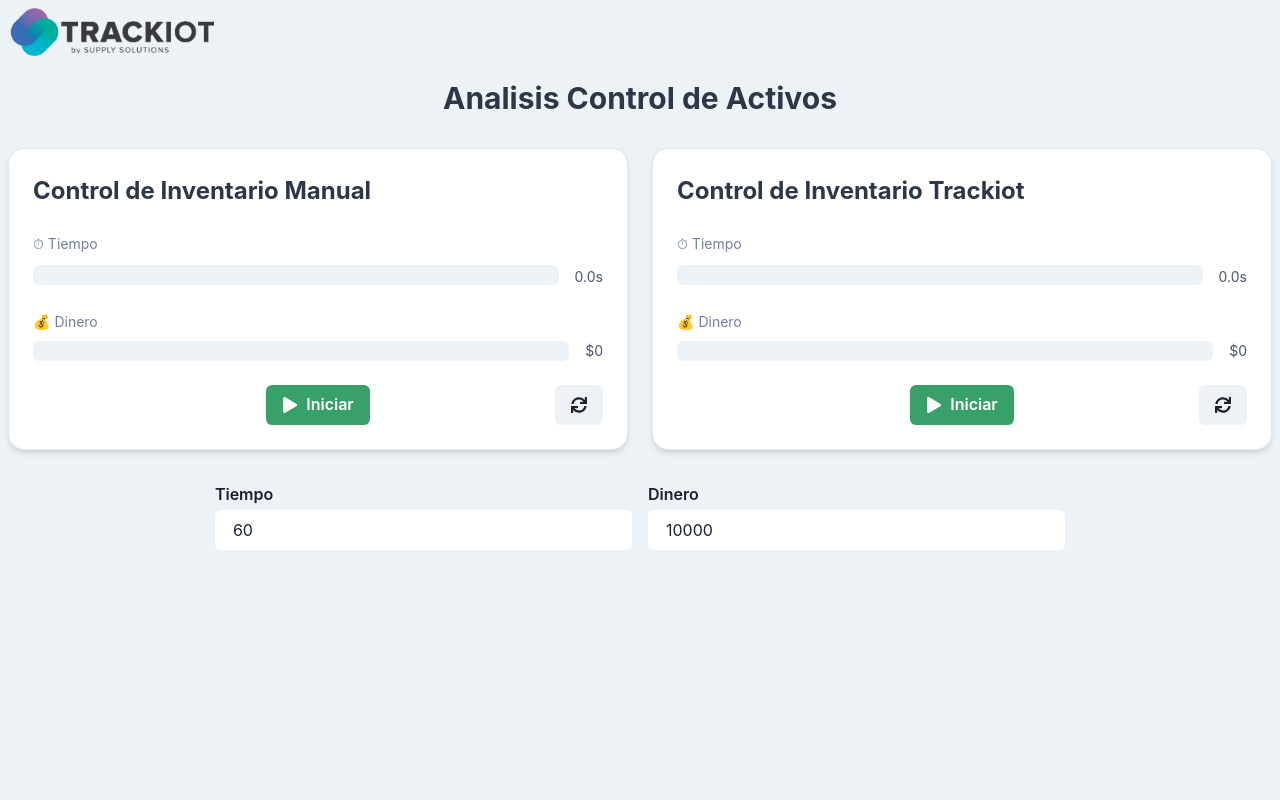
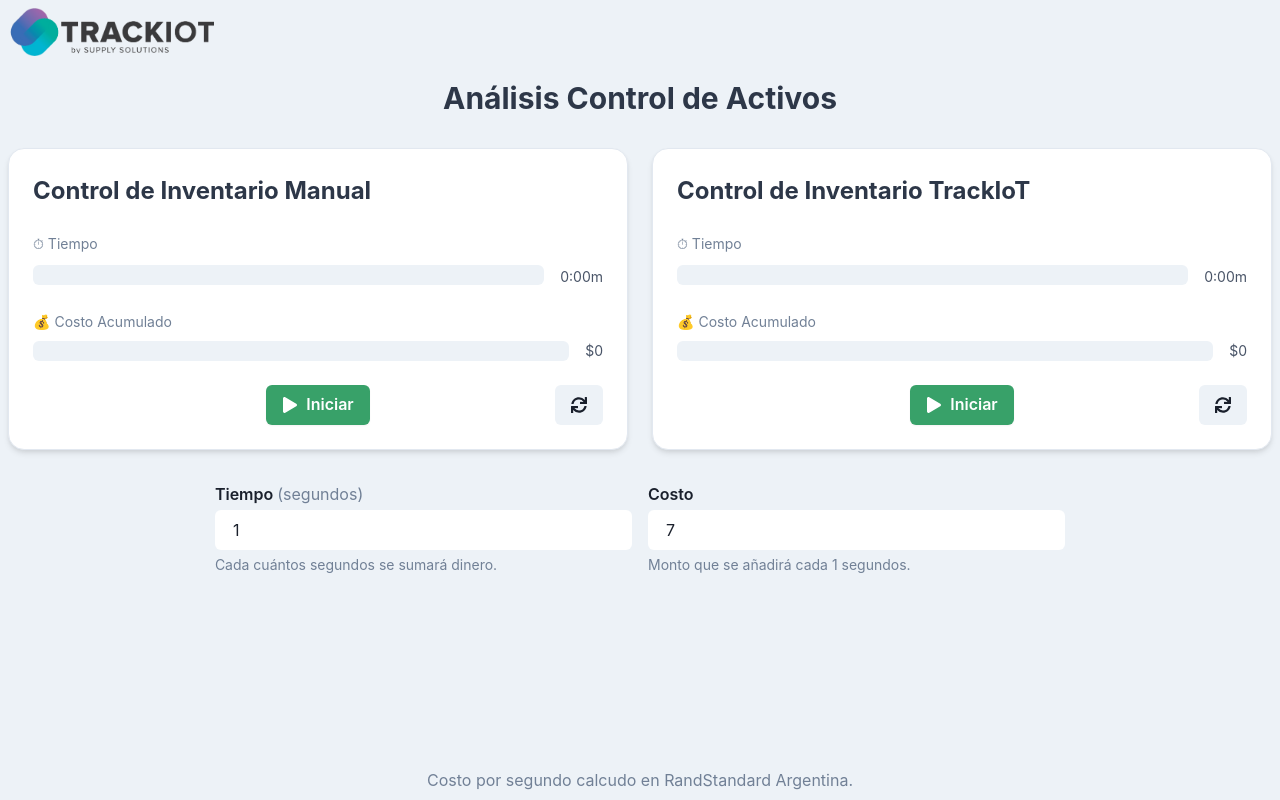
Before and after one commit to PDV10/TrackIoT-Timer, a React (Vite) app: page / in a window 1280 px wide. Built offline with nearby package versions, Linux system fonts and the light colour scheme.

Commit message:
se agregan cambios

```diff
--- a/src/App.tsx
+++ b/src/App.tsx
@@ -30,14 +30,10 @@
 		panel2Money,
 		reset,
 		isOpen,
-		panel1Config,
-		panel2Config,
 		isSplashVisible,
 		openResumen,
 		setDurationInput,
 		setMaxMoneyInput,
-		startPanel1,
-		startPanel2,
 		setPlayFirst,
 		setPlaySecond,
 		pauseAll,
@@ -51,6 +47,8 @@
 		resumePanel1,
 		pausePanel2,
 		resumePanel2,
+		startPanel1,
+		startPanel2,
 	} = useApp();
 
 	const bothRunning = playFirst && playSecond;
@@ -58,7 +56,16 @@
 	return (
 		<>
 			<SplashScreen isVisible={isSplashVisible} />
-			<Box p={{ base: 4, md: 2 }} bg="gray.100" minH="100vh">
+
+			<Box
+				p={{ base: 4, md: 2 }}
+				bg="gray.100"
+				minH="100vh"
+				display="flex"
+				flexDirection="column"
+				justifyContent="space-between"
+			>
+				<Box flex={1}>
 					<Flex justify="flex-start" mb={6}>
 						<Image
 							src="./assets/trackiot_logo.png"
@@ -67,9 +74,10 @@
 							objectFit="contain"
 						/>
 					</Flex>
+
 					<VStack spacing={8} maxW="1440px" mx="auto">
 						<Heading size="lg" color="gray.700" textAlign="center">
-						Analisis Control de Activos
+							Análisis Control de Activos
 						</Heading>
 
 						<Flex
@@ -80,8 +88,6 @@
 						>
 							<DualProgressPanel
 								label="Control de Inventario Manual"
-							duration={panel1Config.duration}
-							maxMoney={panel1Config.maxMoney}
 								currentTime={panel1Time}
 								currentMoney={panel1Money}
 								isRunning={playFirst && !panel1Paused}
@@ -95,9 +101,7 @@
 							/>
 
 							<DualProgressPanel
-							label="Control de Inventario Trackiot"
-							duration={panel2Config.duration}
-							maxMoney={panel2Config.maxMoney}
+								label="Control de Inventario TrackIoT"
 								currentTime={panel2Time}
 								currentMoney={panel2Money}
 								isRunning={playSecond && !panel2Paused}
@@ -120,23 +124,39 @@
 							flexWrap="wrap"
 						>
 							<Flex direction="column" gap={1} w={{ base: "100%", md: "33%" }}>
+								<Flex gap={1} align="center">
 									<Text fontWeight="semibold">Tiempo</Text>
+									<Text as="span" color="gray.500">
+										(segundos)
+									</Text>
+								</Flex>
 								<Input
-								placeholder="Duración (segundos)"
+									placeholder="Ej: 60"
 									type="number"
 									value={durationInput}
-								onChange={(e) => setDurationInput(e.target.value)}
+									onChange={(e) => {
+										if (
+											Number(e.target.value) > 60 ||
+											Number(e.target.value) < 0
+										) {
+											return;
+										}
+										setDurationInput(e.target.value);
+									}}
 									isInvalid={isDurationInvalid}
 									variant="filled"
 									bg="white"
 									rounded="md"
 								/>
+								<Text fontSize="sm" color="gray.500">
+									Cada cuántos segundos se sumará dinero.
+								</Text>
 							</Flex>
 
 							<Flex direction="column" gap={1} w={{ base: "100%", md: "33%" }}>
-							<Text fontWeight="semibold">Dinero</Text>
+								<Text fontWeight="semibold">Costo</Text>
 								<Input
-								placeholder="Dinero máximo"
+									placeholder="Ej: 10000"
 									type="number"
 									value={maxMoneyInput}
 									onChange={(e) => setMaxMoneyInput(e.target.value)}
@@ -145,6 +165,10 @@
 									bg="white"
 									rounded="md"
 								/>
+								<Text fontSize="sm" color="gray.500">
+									Monto que se añadirá cada{" "}
+									{Number(durationInput) > 0 ? durationInput : "x"} segundos.
+								</Text>
 							</Flex>
 
 							{bothRunning ? (
@@ -197,6 +221,12 @@
 						/>
 					</VStack>
 				</Box>
+				<Flex justifyContent="center">
+					<Text color="gray.500">
+						Costo por segundo calcudo en RandStandard Argentina.
+					</Text>
+				</Flex>
+			</Box>
 		</>
 	);
 }
--- a/src/components/DualProgressPanel.tsx
+++ b/src/components/DualProgressPanel.tsx
@@ -2,9 +2,7 @@
 import { FaPlay, FaPause, FaSync } from "react-icons/fa";
 
 type Props = {
-	label: string; // Ej: "Manual" o "TrackIoT"
-	duration: number;
-	maxMoney: number;
+	label: string;
 	currentTime: number;
 	currentMoney: number;
 	isRunning: boolean;
@@ -13,10 +11,10 @@
 	onPauseToggle: () => void;
 };
 
+const FIXED_DURATION = 3600;
+
 export default function DualProgressPanel({
 	label,
-	duration,
-	maxMoney,
 	currentTime,
 	currentMoney,
 	isRunning,
@@ -24,19 +22,15 @@
 	reset,
 	onPauseToggle,
 }: Props) {
-	const progressTime = duration > 0 ? (currentTime / duration) * 100 : 0;
-	const progressMoney = maxMoney > 0 ? (currentMoney / maxMoney) * 100 : 0;
-
+	const progressTime = (currentTime / FIXED_DURATION) * 100;
+	const progressMoney = (currentMoney / 27000) * 100;
 	const formatTime = (totalSeconds: number) => {
 		const minutes = Math.floor(totalSeconds / 60);
 		const seconds = Math.floor(totalSeconds % 60);
-		if (minutes > 0) {
-			return `${minutes}:${seconds.toString().padStart(2, "0")}m`;
-		}
-		return `${totalSeconds.toFixed(1)}s`;
+		return `${minutes}:${seconds.toString().padStart(2, "0")}m`;
 	};
 
-	const isCompleted = currentTime >= duration;
+	const isCompleted = currentTime >= FIXED_DURATION;
 
 	return (
 		<Box
@@ -64,14 +58,14 @@
 					<Flex alignItems="center" gap={4}>
 						<Progress
 							flex="1"
-							value={progressTime}
+							value={progressTime / 3}
 							colorScheme="blue"
 							height="20px"
 							rounded="md"
 							hasStripe
 							isAnimated={isRunning}
 						/>
-						<Text mt={1} fontSize="sm" color="gray.600">
+						<Text mt={1} fontSize="sm" color="gray.600" whiteSpace="nowrap">
 							{formatTime(currentTime)}
 						</Text>
 					</Flex>
@@ -79,7 +73,7 @@
 
 				<Box>
 					<Text fontSize="sm" mb={2} color="gray.500">
-						💰 Dinero
+						💰 Costo Acumulado
 					</Text>
 					<Flex alignItems="center" gap={4}>
 						<Progress
--- a/src/hooks/useApp.tsx
+++ b/src/hooks/useApp.tsx
@@ -2,24 +2,16 @@
 import { useEffect, useState, useRef } from "react";
 
 export default function useApp() {
+	const FIXED_DURATION = 3600;
+
 	const [isSplashVisible, setIsSplashVisible] = useState(true);
-
 	useEffect(() => {
 		const timeout = setTimeout(() => setIsSplashVisible(false), 4500);
 		return () => clearTimeout(timeout);
 	}, []);
 
-	const [durationInput, setDurationInput] = useState("60");
-	const [maxMoneyInput, setMaxMoneyInput] = useState("10000");
-
-	const [panel1Config, setPanel1Config] = useState({
-		duration: 60,
-		maxMoney: 10000,
-	});
-	const [panel2Config, setPanel2Config] = useState({
-		duration: 60,
-		maxMoney: 10000,
-	});
+	const [durationInput, setDurationInput] = useState("1");
+	const [maxMoneyInput, setMaxMoneyInput] = useState("7");
 
 	const [playFirst, setPlayFirst] = useState(false);
 	const [playSecond, setPlaySecond] = useState(false);
@@ -40,21 +32,18 @@
 	const toast = useToast();
 	const tick = 100;
 
+	// Refs y estados auxiliares
 	const panel1StartRef = useRef<number | null>(null);
 	const panel2StartRef = useRef<number | null>(null);
 	const [panel1ElapsedBeforePause, setPanel1ElapsedBeforePause] = useState(0);
 	const [panel2ElapsedBeforePause, setPanel2ElapsedBeforePause] = useState(0);
 
-	const resetFirstPanel = () => {
-		setPlayFirst(false);
+	const resetTimers = () => {
 		setPanel1Time(0);
 		setPanel1Money(0);
 		panel1StartRef.current = null;
 		setPanel1ElapsedBeforePause(0);
-	};
 
-	const resetSecondPanel = () => {
-		setPlaySecond(false);
 		setPanel2Time(0);
 		setPanel2Money(0);
 		panel2StartRef.current = null;
@@ -66,17 +55,27 @@
 		setPlaySecond(false);
 		setPanel1Paused(true);
 		setPanel2Paused(true);
-		setPanel1Time(0);
-		setPanel2Time(0);
-		setPanel1Money(0);
-		setPanel2Money(0);
 		setOpenResumen(false);
-		setPanel1ElapsedBeforePause(0);
-		setPanel2ElapsedBeforePause(0);
-		panel1StartRef.current = null;
-		panel2StartRef.current = null;
+		resetTimers();
 	};
 
+	const resetFirstPanel = () => {
+		setPlayFirst(false);
+		panel1StartRef.current = null;
+		setPanel1Time(0);
+		setPanel1Money(0);
+		setPanel1ElapsedBeforePause(0);
+	};
+
+	const resetSecondPanel = () => {
+		setPlaySecond(false);
+		panel2StartRef.current = null;
+		setPanel2Time(0);
+		setPanel2Money(0);
+		setPanel2ElapsedBeforePause(0);
+	};
+
+	// 🔁 useEffect panel 1
 	useEffect(() => {
 		let interval: number | undefined;
 		if (playFirst && !panel1Paused && panel1StartRef.current !== null) {
@@ -84,18 +83,23 @@
 				const now = Date.now();
 				const elapsedSec =
 					panel1ElapsedBeforePause + (now - panel1StartRef.current!) / 1000;
-				setPanel1Time(Math.min(elapsedSec, panel1Config.duration));
-				setPanel1Money(
-					Math.min(
-						(panel1Config.maxMoney / panel1Config.duration) * elapsedSec,
-						panel1Config.maxMoney,
-					),
-				);
+				setPanel1Time(Math.min(elapsedSec, FIXED_DURATION));
+
+				const intervals = Math.floor(elapsedSec / Number(durationInput));
+				const total = intervals * Number(maxMoneyInput);
+				setPanel1Money(Math.min(total, Number.MAX_SAFE_INTEGER));
 			}, tick);
 		}
 		return () => clearInterval(interval);
-	}, [playFirst, panel1Paused, panel1Config, panel1ElapsedBeforePause]);
+	}, [
+		playFirst,
+		panel1Paused,
+		panel1ElapsedBeforePause,
+		durationInput,
+		maxMoneyInput,
+	]);
 
+	// 🔁 useEffect panel 2
 	useEffect(() => {
 		let interval: number | undefined;
 		if (playSecond && !panel2Paused && panel2StartRef.current !== null) {
@@ -103,21 +107,26 @@
 				const now = Date.now();
 				const elapsedSec =
 					panel2ElapsedBeforePause + (now - panel2StartRef.current!) / 1000;
-				setPanel2Time(Math.min(elapsedSec, panel2Config.duration));
-				setPanel2Money(
-					Math.min(
-						(panel2Config.maxMoney / panel2Config.duration) * elapsedSec,
-						panel2Config.maxMoney,
-					),
-				);
+				setPanel2Time(Math.min(elapsedSec, FIXED_DURATION));
+
+				const intervals = Math.floor(elapsedSec / Number(durationInput));
+				const total = intervals * Number(maxMoneyInput);
+				setPanel2Money(Math.min(total, Number.MAX_SAFE_INTEGER));
 			}, tick);
 		}
 		return () => clearInterval(interval);
-	}, [playSecond, panel2Paused, panel2Config, panel2ElapsedBeforePause]);
+	}, [
+		playSecond,
+		panel2Paused,
+		panel2ElapsedBeforePause,
+		durationInput,
+		maxMoneyInput,
+	]);
 
+	// 🧠 Finalización
 	useEffect(() => {
-		const p1Done = panel1Paused || panel1Time >= panel1Config.duration;
-		const p2Done = panel2Paused || panel2Time >= panel2Config.duration;
+		const p1Done = panel1Paused || panel1Time >= FIXED_DURATION;
+		const p2Done = panel2Paused || panel2Time >= FIXED_DURATION;
 		if (playFirst && playSecond && p1Done && p2Done && !isOpen) {
 			onOpen();
 			setOpenResumen(true);
@@ -127,23 +136,20 @@
 		panel2Paused,
 		panel1Time,
 		panel2Time,
-		panel1Config.duration,
-		panel2Config.duration,
 		playFirst,
 		playSecond,
 		isOpen,
 		onOpen,
 	]);
 
+	// ✅ Validación
 	const validateInputs = () => {
-		const parsedDuration = Number(durationInput);
-		const parsedMoney = Number(maxMoneyInput);
-		const durationValid = parsedDuration > 0;
-		const moneyValid = parsedMoney > 0;
-		setIsDurationInvalid(!durationValid);
+		const intervalValid = Number(durationInput) > 0;
+		const moneyValid = Number(maxMoneyInput) > 0;
+		setIsDurationInvalid(!intervalValid);
 		setIsMoneyInvalid(!moneyValid);
 
-		if (!durationValid || !moneyValid) {
+		if (!intervalValid || !moneyValid) {
 			toast({
 				title: "Campos inválidos",
 				description: "Todos los campos deben ser mayores a 0.",
@@ -156,12 +162,9 @@
 		return true;
 	};
 
+	// 🔁 Start & Pause
 	const startPanel1 = () => {
 		if (!validateInputs()) return;
-		setPanel1Config({
-			duration: Number(durationInput),
-			maxMoney: Number(maxMoneyInput),
-		});
 		panel1StartRef.current = Date.now();
 		setPlayFirst(true);
 		setPanel1Paused(false);
@@ -169,10 +172,6 @@
 
 	const startPanel2 = () => {
 		if (!validateInputs()) return;
-		setPanel2Config({
-			duration: Number(durationInput),
-			maxMoney: Number(maxMoneyInput),
-		});
 		panel2StartRef.current = Date.now();
 		setPlaySecond(true);
 		setPanel2Paused(false);
@@ -227,8 +226,6 @@
 		panel2Time,
 		panel1Money,
 		panel2Money,
-		panel1Config,
-		panel2Config,
 		reset,
 		isOpen,
 		isSplashVisible,
```
Also changed, not shown: src/components/SummaryModal.tsx (+2 -10 lines). Lines whose indentation alone changed are shown as unchanged.
